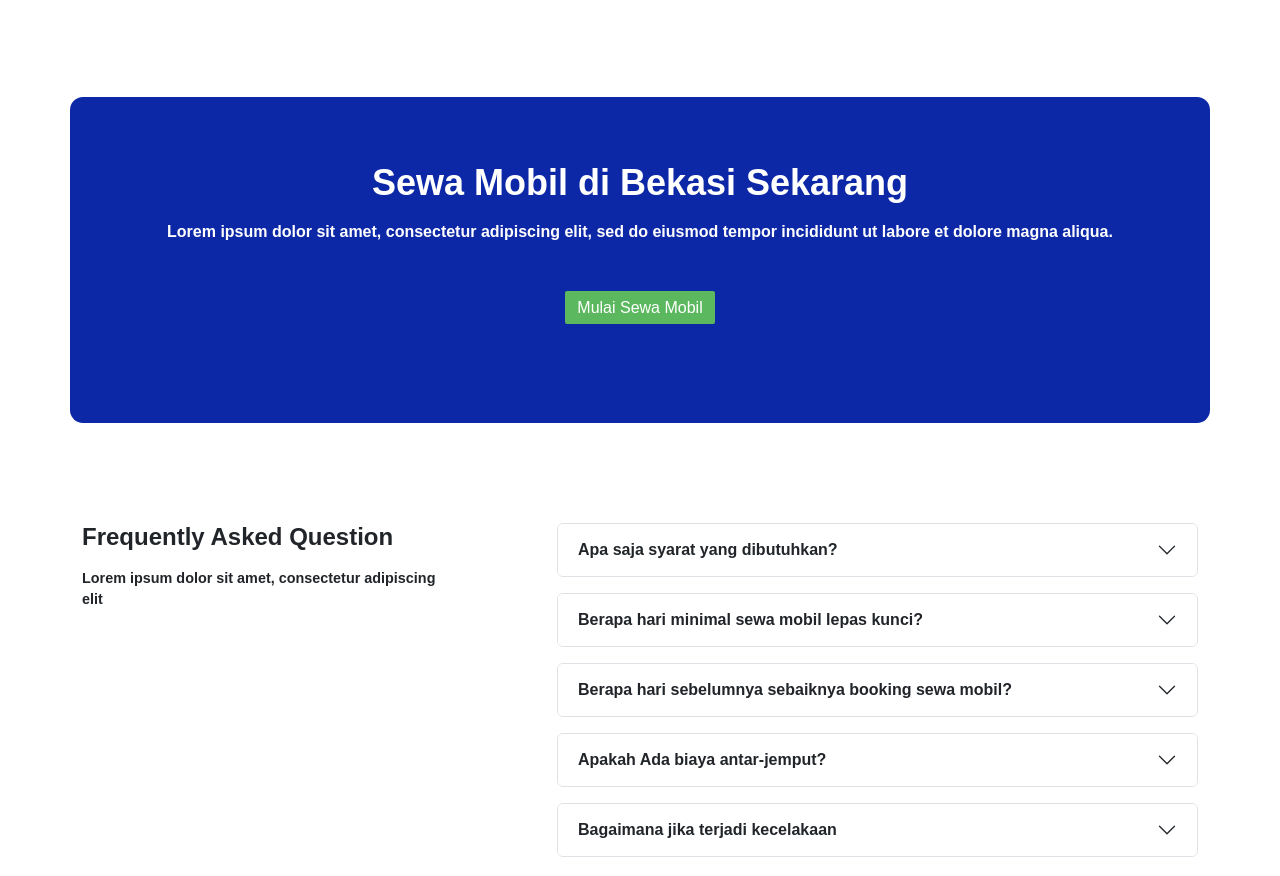
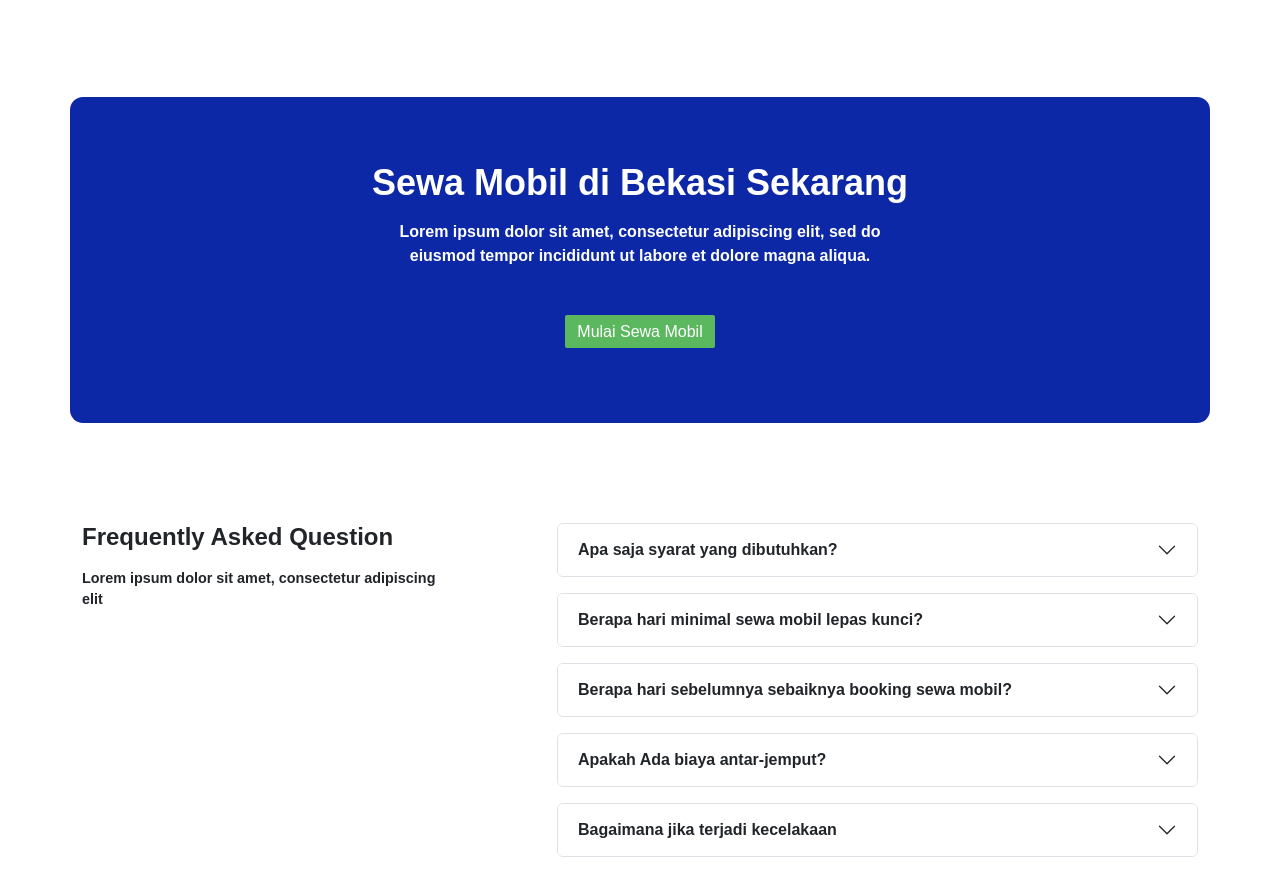
Before and after one commit to Fathurrahman1221/carmobil, a plain HTML site: page index.html in a window 1280 px wide. Shown: the part 1993-2869 px from the top of the page. Drawn offline with Linux system fonts and the light colour scheme; files whose address does not match are found by name.

Commit message:
Update index.html

```diff
--- a/index.html
+++ b/index.html
@@ -298,7 +298,7 @@
           <div class="col-md-12 text-white text-center">
             <h3 class="m-0">Sewa Mobil di Bekasi Sekarang</h3>
             <p class="m-0">
-              Lorem ipsum dolor sit amet, consectetur adipiscing elit, sed do
+              Lorem ipsum dolor sit amet, consectetur adipiscing elit, sed do <br>
               eiusmod tempor incididunt ut labore et dolore magna aliqua.
             </p>
             <a href="" class="banner-btn m-0">Mulai Sewa Mobil</a>
```
